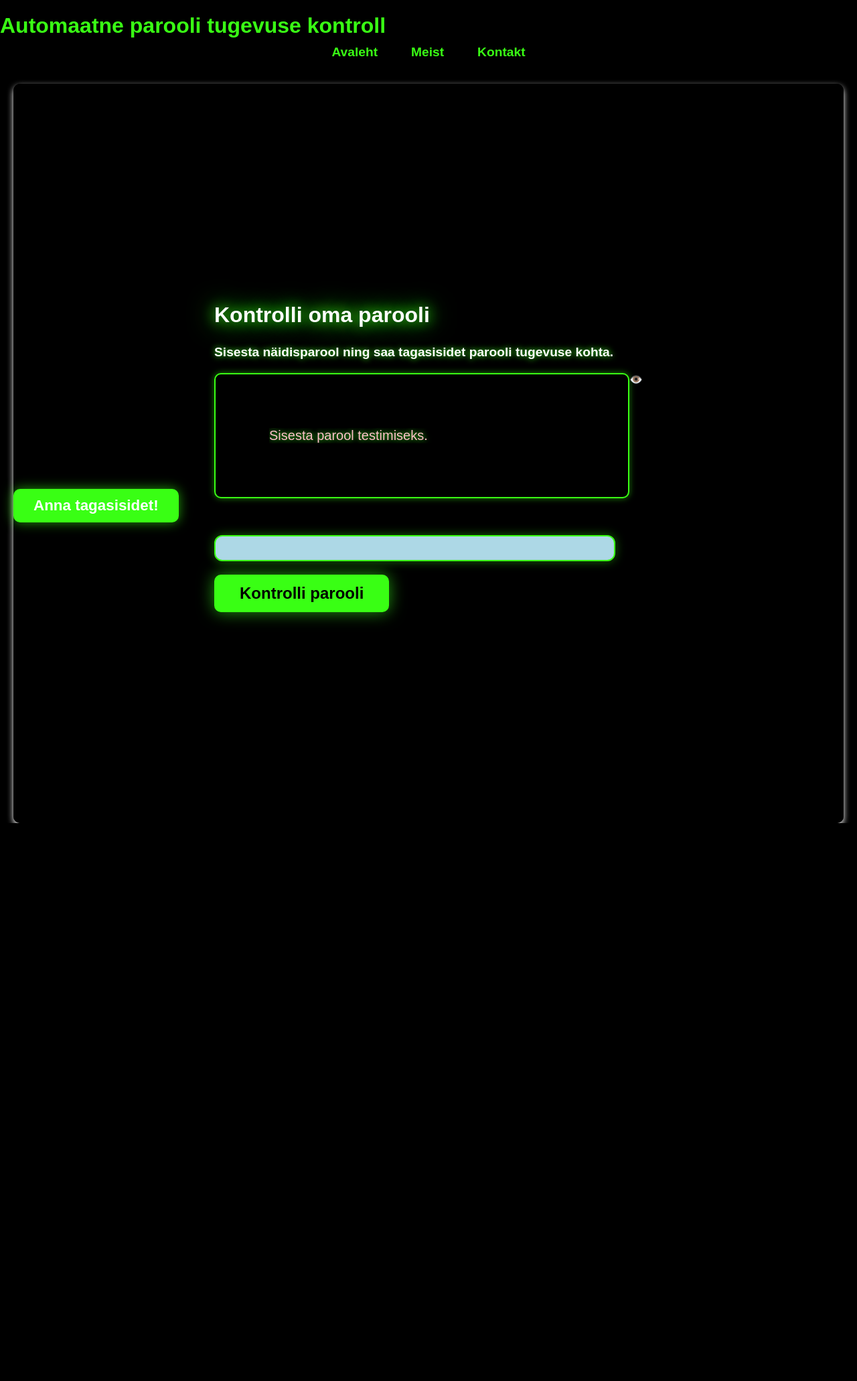
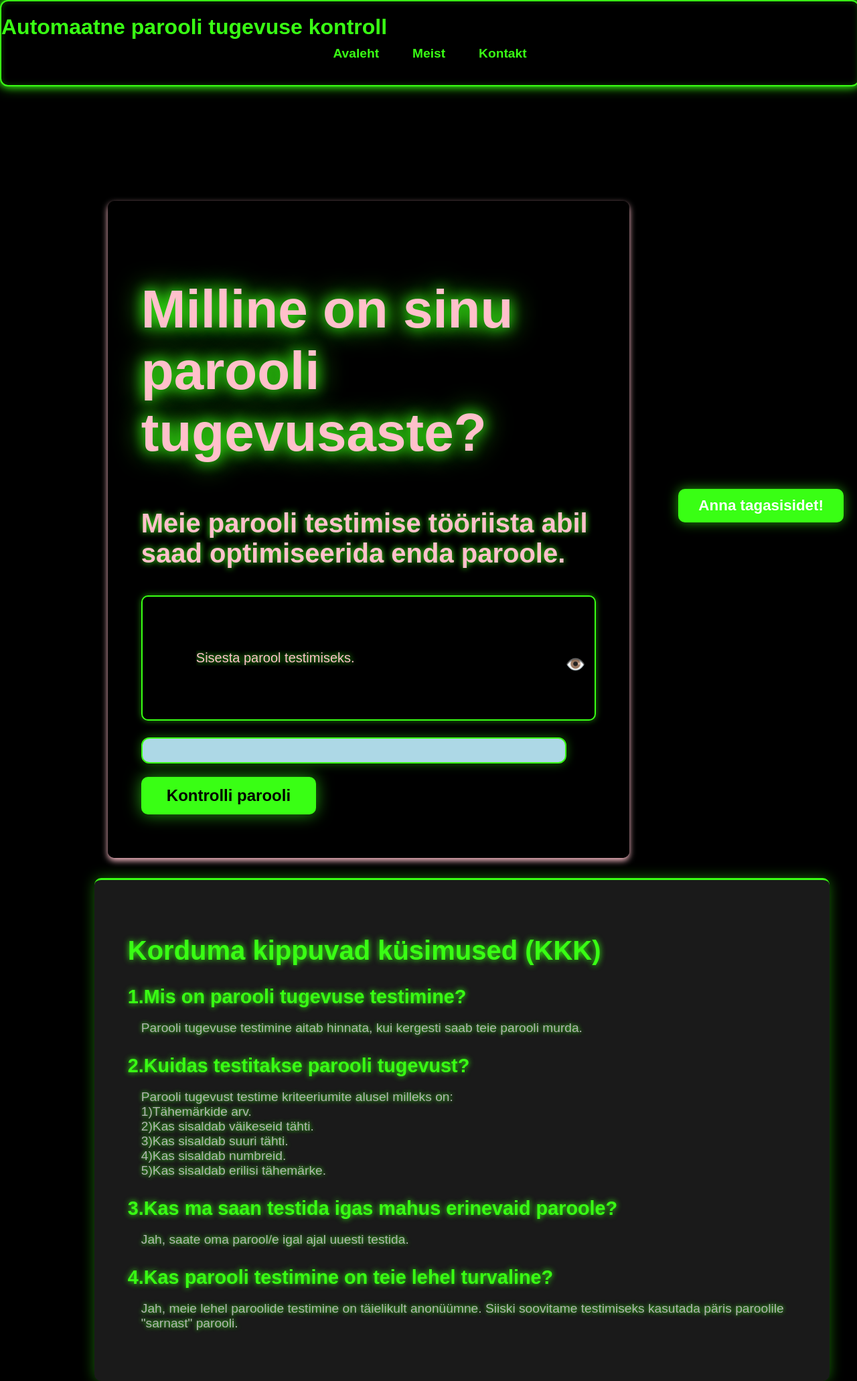
Before and after one commit to MT999MT/Veebilehe_Projekt_keede, a Flask app: page / in a window 1280 px wide. Shown: the whole page at 67% size. Before the commit the page ends 1229 px from the top, so only its background shows below. Run offline with Flask 3, Linux system fonts and the light colour scheme.

Commit message:
Lisatud lehe kerimine ning KKK küsimuste kast koos vastustega.

```diff
--- a/static/css/lehe_kujundus.css
+++ b/static/css/lehe_kujundus.css
@@ -5,9 +5,14 @@ body {
     color: #39FF14;
     margin: 0;
     padding: 0;
+    display: flex;
+    flex-direction: column;
     justify-content: center;
     align-items: center;
     height: 100vh;
+    overflow-x: hidden;
+    overflow-y: auto;
+
 }
 /* Header stiil */
 header {
@@ -15,6 +20,20 @@ header {
     padding: 20px 0;
     background-color: black;
     color: #39FF14;
+    border: 2px solid #39FF14;
+    border-radius: 12px;
+    width: 100%;
+    margin: 0;
+    box-shadow:
+    0 0 12px #39FF14,
+    0 0 20px rgba(57,255,20,0.6),
+    inset 0 0 10px rgba(57,255,20,0.25);
+    position: fixed;
+    top: 0;
+    left: 0;
+    right: 0;
+    z-index: 10;   # /// et header jääks alati ülejäänud sisu peale (kui lehte kerida)
+
 }
 /* H1 (pealkiri) stiil */
 h1 {
@@ -51,40 +70,46 @@ h1 {
 }
 /* Peamise sisu konteiner */
 .main-container {
-    flex: 1;
-    display: flex;
     justify-content: center;
     align-items: center;
-    color: white;
+    color: pink;
+    min-height: 100vh;
+    width: 78%;
+    padding: 0 20px;
+    margin-top: 200px;
+
 }
 
 /* Parooli sisestamise ala */
 .password-container {
-    padding: 300px;
+    padding: 50px;
     border-radius: 10px;
     background-color: rgba(0, 0, 0, 0.95);
     box-shadow: 0 4px 10px;
     text-align: left;
-    width: 50%;
+    width: 100%;
+    box-sizing: border-box;
+
 }
 /* Pealkiri parooli sisestamise alal */
 .password-container h2 {
-    font-size: 2rem;
+    font-size: 5rem;
     font-weight: bold;
     text-shadow: 0 0 20px #39FF14, 0 0 40px #39FF14;
+
 }
 /* Parooli sisestamise selgitav text */
 .password-container p {
-    font-size: 1.2rem;
+    font-size: 2.5rem;
     font-weight: bold;
     margin-top: 10px;
     text-shadow: 0 0 10px #39FF14;
 }
 /* Parooli sisestamise sisendala*/
 input[type="password"] {
-    padding: 80px;
+    padding: 20px;
     width: 80%;
-    margin-bottom: 50px;
+    margin-bottom: 20px;
     font-size: 20px;
     color: white;
     background-color: rgba(0, 0, 0, 0.95);
@@ -196,10 +221,11 @@ button.tagasiside-nupp:hover {
     border-radius: 10px;
     margin-top: 20px;
     transition: 0.3s ease;
-    position: absolute;
-    left: 20px;
+    position: fixed;
+    right: 20px;
     bottom: 20px;
     box-shadow: 0 0 18px rgba(57,255,20,0.6);
+    z-index: 999;
 }
 
 /* Hõljuv efekt */
@@ -299,7 +325,7 @@ button.tagasiside-nupp:hover {
     justify-content: center;
 }
 
-.password-warpper .toggle-eye {
+.password-wrapper .toggle-eye {
     position: absolute;
     right: 15px;
     top: 50%;
@@ -326,3 +352,55 @@ button.tagasiside-nupp:hover {
 .password-wrapper .toggle-eye:hover {
     color: white;
 }
+
+/*FAQ konteineri stiil */
+.faq-container {
+    background-color: #1a1a1a;
+    color: #39FF14;
+    padding: 50px;
+    border-top: 3px solid #39FF14;
+    margin-top: 30px;
+    margin-bottom: 50px;
+    border-radius: 10px;
+    box-shadow: 0 0 20px rgba(57,255,20,0.4);
+    width: 100%;
+    max-width: 1200px;
+    opacity: 0;
+    transition: opacity 1s ease;
+}
+
+body.scrolled .faq-container {
+    opacity: 1;
+}
+
+.faq-title {
+    font-size: 2.5rem;
+    text-align: left;
+    margin-bottom: 30px;
+    text-shadow: 0 0 10px #39FF14;
+}
+
+.faq-item {
+    margin-bottom: 25px;
+}
+
+.faq-question {
+    font-size: 1.8rem;
+    font-weight: bold;
+    text-shadow: 0 0 8px #39FF14;
+    margin-bottom: 10px;
+}
+
+.faq-answer {
+    font-size: 1.2rem;
+    color: #b3b3b3;
+    text-shadow: 0 0 6px #39FF14;
+    margin-left: 20px;
+}
+
+.faq-item:hover {
+    background-color: rgba(57,255,20,0.1);
+    cursor: pointer;
+    border-radius: 5px;
+    box-shadow: 0 0 10px rgba(57, 255, 20, 0.5);
+}
--- a/static/js/script.js
+++ b/static/js/script.js
@@ -116,3 +116,16 @@ input.addEventListener('keydown', (event) => {
         checkPassword();
     }
 });
+
+// Et muuta KKK nähtavaks, kui lehte on piisavalt keritud.
+window.addEventListener("scroll", function() {
+    const faq = document.querySelector('.faq-container');
+    const scrollY = window.scrollY || window.pageYOffset;
+    const documentHeight = document.documentElement.scrollHeight;
+    const viewportHeight = window.innerHeight;
+
+    if (scrollY + viewportHeight >= documentHeight * 0.8) {
+        faq.style.opacity = 1;
+        document.body.classList.add("scrolled");
+    }
+});
--- a/templates/avaleht.html
+++ b/templates/avaleht.html
@@ -3,9 +3,10 @@
 {% block title %}Automaatne parooli kontroll{% endblock %}
 
 {% block content %}
+    <div class="main-container">
         <div class="password-container">
-            <h2>Kontrolli oma parooli</h2>
-            <p>Sisesta näidisparool ning saa tagasisidet parooli tugevuse kohta.</p>
+            <h2>Milline on sinu parooli tugevusaste?</h2>
+            <p>Meie parooli testimise tööriista abil saad optimiseerida enda paroole.</p>
 
             <div class="password-wrapper">
                 <input type="password" id="password-input" placeholder="Sisesta parool testimiseks.">
@@ -26,4 +27,44 @@
                     Anna tagasisidet!
                 </button>
             </div>
+        </div>
+
+        <div class="faq-container">
+            <h2 class="faq-title">Korduma kippuvad küsimused (KKK)</h2>
+
+            <div class="faq-item">
+                <h3 class="faq-question">1.Mis on parooli tugevuse testimine?</h3>
+                <p class="faq-answer">Parooli tugevuse testimine aitab hinnata, kui kergesti saab teie parooli murda.</p>
+            </div>
+
+            <div class="faq-item">
+                <h3 class="faq-question">2.Kuidas testitakse parooli tugevust?</h3>
+                <p class="faq-answer">Parooli tugevust testime kriteeriumite alusel milleks on:<br>
+                    1)Tähemärkide arv.<br>
+                    2)Kas sisaldab väikeseid tähti.<br>
+                    3)Kas sisaldab suuri tähti.<br>
+                    4)Kas sisaldab numbreid.<br>
+                    5)Kas sisaldab erilisi tähemärke.<br>
+                </p>
+            </div>
+
+            <div class="faq-item">
+                <h3 class="faq-question">3.Kas ma saan testida igas mahus erinevaid paroole?</h3>
+                <p class="faq-answer">Jah, saate oma parool/e igal ajal uuesti testida.</p>
+            </div>
+
+            <div class="faq-item">
+                <h3 class="faq-question">4.Kas parooli testimine on teie lehel turvaline?</h3>
+                <p class="faq-answer">Jah, meie lehel paroolide testimine on täielikult anonüümne. Siiski soovitame testimiseks kasutada päris paroolile "sarnast" parooli.</p>
+            </div>
+        </div>
+
 {% endblock %}
+
+<script>
+    document.addEventListener("scroll", () => {
+        if (window.scrollY > 100) {
+            document.body.classList.add("scrolled");
+        }
+    });
+</script>
```
Lines whose indentation alone changed are shown as unchanged.
